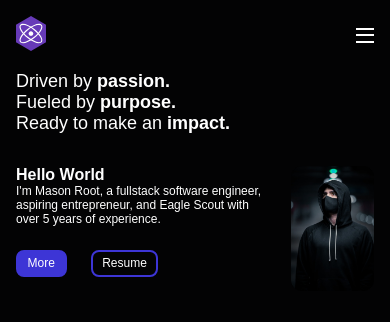
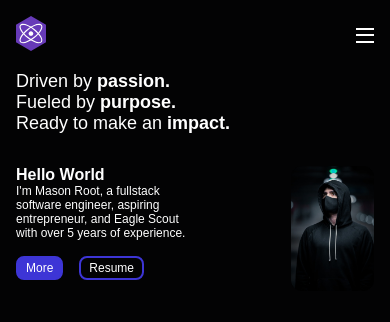
Before and after one commit to Verdanix/Verdanix, a React (Vite) app in the folder frontend/: page / in a window 390 px wide. Shown: the top 322 px of the page. Built offline with nearby package versions, Linux system fonts and the light colour scheme.

Commit message:
Updated mobile styling
- Added mobile-specific measurements

- Changed gap from 1 to 0.5rem for #section2 spacing

- Added margin-top and gap for buttons

- Added max-width for .text

```diff
--- a/frontend/src/pages/Home/Home.scss
+++ b/frontend/src/pages/Home/Home.scss
@@ -24,7 +24,6 @@ $xsm-h1-padding: 1rem 0 2rem;
 
   .buttons {
     display: flex;
-    gap: 1.5rem;
   }
 
   h2 {
@@ -44,9 +43,18 @@ $xsm-h1-padding: 1rem 0 2rem;
   #section2 {
     display: flex;
     align-items: top;
-    gap: 1rem;
+    justify-content: space-between;
+
+    gap: 0.5rem;
+
+    .buttons {
+      margin-top: 1rem;
+      gap: 1rem;
+    }
 
     .text {
+      max-width: 50%;
+
       h2 {
         font-size: $xsm-sec2-h2-font-size;
       }
@@ -55,16 +63,13 @@ $xsm-h1-padding: 1rem 0 2rem;
         font-size: $xsm-sec2-pgraph-font-size;
       }
 
-      .buttons {
-        margin-top: 1.5rem;
-      }
       .button {
         color: white;
         text-decoration: none;
         border: 2px solid $primary-color1;
         border-radius: 0.5rem;
         font-size: $xsm-sec2-pgraph-font-size;
-        padding: 0.3rem 0.6rem;
+        padding: 0.2rem 0.5rem;
         background-color: $primary-color1;
       }
 
@@ -75,6 +80,7 @@ $xsm-h1-padding: 1rem 0 2rem;
 
     img {
       max-height: 125px;
+      display: hidden;
     }
   }
 }
```
